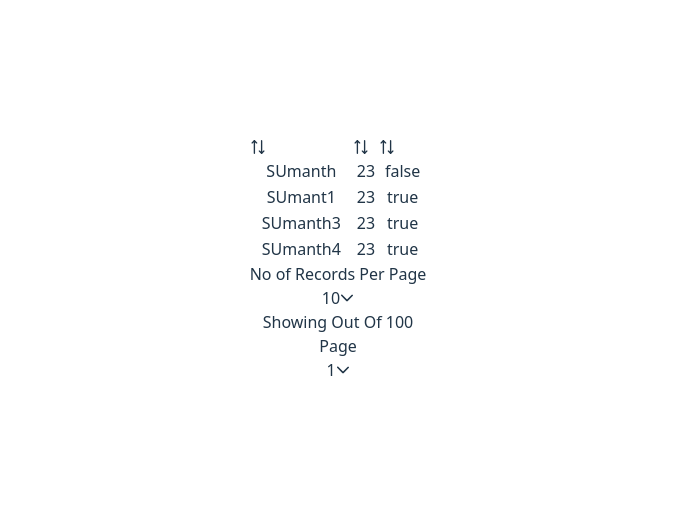
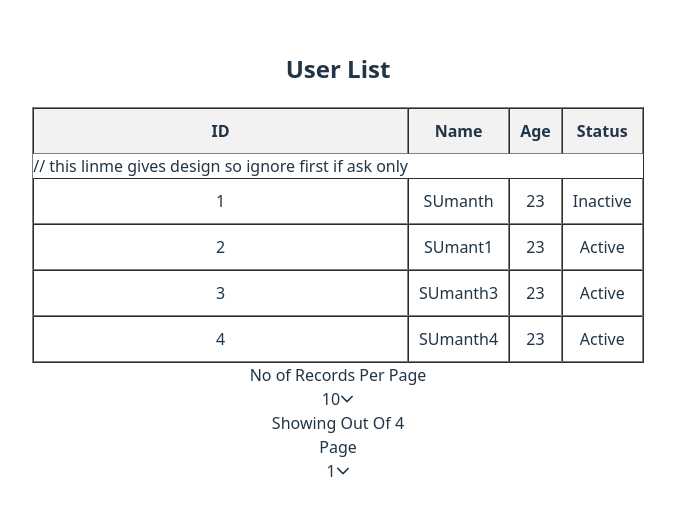
Before and after one commit to sumanthsarmagarlapati/react-template, a React (Vite) app: page /table in a window 1280 px wide. Shown: the part 143-658 px from the top of the page, without its empty margins (302-977 px from the left). Built offline with nearby package versions, Linux system fonts and the light colour scheme.

Commit message:
Add model component with modal functionality and update routing

```diff
--- a/src/main.tsx
+++ b/src/main.tsx
@@ -4,6 +4,10 @@ import { Provider } from 'react-redux'
 import App from './App.tsx'
 import './index.css'
 import { store } from './store/store.ts'
+
+// Dependecies
+// "react-dom": "^19.1.1", // main.tsx routerDom and env declarations
+// "react-redux": "^9.2.0", // redux initialization in main.tsx and further redux usages
 
 ReactDOM.createRoot(document.getElementById('root')!).render(
   <Suspense fallback={<div>FallBack</div>}>
--- /dev/null
+++ b/src/pages/Model/model.css
@@ -0,0 +1,19 @@
+.modal-overlay {
+  position: fixed;         /* Keeps overlay in place even if the user scrolls */
+  top: 0;
+  left: 0;
+  height: 100vh;           /* Viewport height: ensures full vertical coverage */
+  width: 100vw;            /* Viewport width: ensures full horizontal coverage */
+  background-color: rgba(0, 0, 0, 0.5); /* Semi-transparent black for the "dimmed" effect */
+  display: flex;           /* Flexbox: the modern standard for centering children */
+  justify-content: center; /* Centers modal-box horizontally */
+  align-items: center;     /* Centers modal-box vertically */
+}
+
+.modal-box {
+  background-color: white;
+  padding: 20px;
+  width: 320px;            /* Fixed width provides a consistent UI look */
+  border-radius: 8px;      /* Standard modern "soft" corner aesthetics */
+  text-align: center;
+}
--- /dev/null
+++ b/src/pages/Model/model.tsx
@@ -0,0 +1,38 @@
+import { useState } from "react";
+import "./model.css";
+
+interface ModalProps {
+  isOpen: boolean;
+  onClose: () => void;
+}
+
+const ModalUsage = ({ isOpen, onClose }: ModalProps) => {
+  if (!isOpen) return null;
+
+ return (
+    <div className="modal-overlay" onClick={onClose}>
+      <div className="modal-box" onClick={(e) => e.stopPropagation()}>
+        <h3>Model Head</h3>
+        <p>Pop Infomartion Body</p>
+
+        <button onClick={onClose}>Close</button>
+      </div>
+    </div>
+  );
+};
+
+const Model = () => {
+  const [isModalOpen, setIsModalOpen] = useState(false);
+
+  return (
+    <div>
+      <h2>Modal Example</h2>
+
+      <button onClick={() => setIsModalOpen(true)}>Open Modal</button>
+
+      <ModalUsage isOpen={isModalOpen} onClose={() => setIsModalOpen(false)} />
+    </div>
+  );
+};
+
+export default Model;
--- a/src/pages/Table/pagination.tsx
+++ b/src/pages/Table/pagination.tsx
@@ -1,71 +1,100 @@
 import { Dropdown } from "primereact/dropdown";
 import React, { useEffect, useState } from "react";
 
-type SortOrder = | "ASC" | "DESC"
+type SortOrder = "ASC" | "DESC";
 
 interface PaginationData {
-    limit: number,
-    page?: number,
-    search?: string,
-    sort?: string
-    order?: SortOrder,
-    totalRecords: number,
-    recordsPerPage?: number[]
-    active?: boolean,
-    onRowChange: Function,
-    onPageChange: Function
+  limit: number;
+  page?: number;
+  search?: string;
+  sort?: string;
+  order?: SortOrder;
+  totalRecords: number;
+  recordsPerPage?: number[];
+  active?: boolean;
+  onRowChange: Function;
+  onPageChange: Function;
 }
 
-const listValues = [{ name: 10, value: 10 }, { name: 20, value: 20 }, { name: 30, value: 30 }]
+const listValues = [
+  { name: 10, value: 10 },
+  { name: 20, value: 20 },
+  { name: 30, value: 30 },
+];
 
-const Pagination = React.memo(({ limit = 1, page = 1, totalRecords, search, sort, order, active, onPageChange = () => { }, onRowChange = () => { } }: PaginationData) => {
-    const [recordsRange, setRecordsRange] = useState<Record<string, any>>({ start: 0, end: 0 })
-    const [pagesList, setPagesList] = useState<Record<string, any>[]>([])
+const Pagination = React.memo(
+  ({
+    limit = 1,
+    page = 1,
+    totalRecords,
+    search,
+    sort,
+    order,
+    active,
+    onPageChange = () => {},
+    onRowChange = () => {},
+  }: PaginationData) => {
+    const [recordsRange, setRecordsRange] = useState<Record<string, any>>({
+      start: 0,
+      end: 0,
+    });
+    const [pagesList, setPagesList] = useState<Record<string, any>[]>([]);
 
     useEffect(() => {
-        calculateRangeOfNumbers()
-    }, [page])
+      calculateRangeOfNumbers();
+    }, [page]);
 
     useEffect(() => {
-        calculateLimitsList()
-        calculateRangeOfNumbers()
-    }, [totalRecords, limit])
+      calculateLimitsList();
+      calculateRangeOfNumbers();
+    }, [totalRecords, limit]);
 
     const calculateRangeOfNumbers = () => {
-        const startValue = (limit * (page - 1)) + 1
-        const endValue = (startValue + limit - 1)
-        setRecordsRange({ start: startValue, end: endValue })
-    }
-
+      const startValue = limit * (page - 1) + 1;
+      const endValue = startValue + limit - 1;
+      setRecordsRange({ start: startValue, end: endValue });
+    };
 
     const calculateLimitsList = () => {
-        let pages = []
-        const totalPages = totalRecords / limit
-        for (let i = 0; i <totalPages; i++) {
+      let pages = [];
+      const totalPages = totalRecords / limit;
+      for (let i = 0; i < totalPages; i++) {
         pages.push({
           name: i + 1,
-                value: i + 1
-            })
+          value: i + 1,
+        });
       }
-        setPagesList([...pages])
-    }
+      setPagesList([...pages]);
+    };
 
     return (
       <>
         <div>
           <div>No of Records Per Page</div>
-                <Dropdown options={listValues} value={limit} optionLabel="name" optionValue="value" />
-                <div> Showing { } Out Of {totalRecords}</div>
+          <Dropdown
+            options={listValues}
+            value={limit}
+            optionLabel="name"
+            optionValue="value"
+          />
+          <div>
+            {" "}
+            Showing {} Out Of {totalRecords}
+          </div>
         </div>
 
         <div>
           <div>Page</div>
-                <Dropdown options={pagesList} value={page}
-                    optionLabel="name" optionValue="value" />
-
+          <Dropdown
+            options={pagesList}
+            value={page}
+            optionLabel="name"
+            optionValue="value"
+          />
         </div>
       </>
-    )
-})
+    );
+  },
+);
 
 export default Pagination;
--- a/src/pages/Table/table.tsx
+++ b/src/pages/Table/table.tsx
@@ -1,61 +1,74 @@
-import { Column } from 'primereact/column'
-import { DataTable } from 'primereact/datatable'
-import { useState } from 'react'
-import Pagination from './pagination'
+// Table.tsx
+import { useState } from "react";
+import Pagination from "./pagination";
 
 export default function Table() {
-    const data = [
-        {
-            name: "SUmanth",
-            age: "23",
-            active: false,
-            "id": 1
-        },
-        {
-            name: "SUmant1",
-            age: "23",
-            active: true,
-            "id": 2
-        },
-        {
-            name: "SUmanth3",
-            age: "23",
-            active: true,
-            "id": 3
-        },
-        {
-            name: "SUmanth4",
-            age: "23",
-            active: true,
-            "id": 4
-        },
-    ]
+  const users = [
+    { name: "SUmanth", age: "23", active: false, id: 1 },
+    { name: "SUmant1", age: "23", active: true, id: 2 },
+    { name: "SUmanth3", age: "23", active: true, id: 3 },
+    { name: "SUmanth4", age: "23", active: true, id: 4 },
+  ];
 
-    const [totalRecords, setTotalRecords] = useState<number>(0)
+  const [page, setPage] = useState(1);
+  const [limit, setLimit] = useState(10);
 
-    const onPageDataChange = (data) => {
+  // Logic to get current page's data
+  const startIndex = (page - 1) * limit;
+  const currentData = users.slice(startIndex, startIndex + limit);
 
-    }
+  return (
+    <div style={{ padding: "20px" }}>
+      <h2>User List</h2>
+      <table border={1} cellPadding="10" cellSpacing="0" width="100%"> // this linme gives design so ignore first if ask only
+        <thead>
+          <tr style={{ backgroundColor: "#f2f2f2" }}>
+            <th>ID</th>
+            <th>Name</th>
+            <th>Age</th>
+            <th>Status</th>
+          </tr>
+        </thead>
+        <tbody>
+          {currentData.map((user) => (
+            <tr key={user.id}>
+              <td>{user.id}</td>
+              <td>{user.name}</td>
+              <td>{user.age}</td>
+              <td>{user.active ? "Active" : "Inactive"}</td>
+            </tr>
+          ))}
+        </tbody>
+      </table>
 
-    const onRowDataChange = (data) => {
+      <Pagination
+        limit={limit}
+        page={page}
+        totalRecords={users.length}
+        onPageChange={(newPage: number) => setPage(newPage)}
+        onRowChange={(newLimit: number) => {
+          setLimit(newLimit);
+          setPage(1); // Reset to first page when limit changes
+        }}
+      />
+    </div>
+  );
 
-    }
+    // return (
+  //     <div>
+  //         <DataTable value={data} >
+  //             <Column field='name' sortable />
+  //             <Column field='age' sortable />
+  //             <Column field='active' sortable />
 
-    return (
-        <div>
-            <DataTable value={data} >
-                <Column field='name' sortable />
-                <Column field='age' sortable />
-                <Column field='active' sortable />
-
-            </DataTable>
-            <Pagination
-                totalRecords={100}
-                limit={10}
-                recordsPerPage={[10, 20, 30]}
-                onPageChange={(data) => onPageDataChange(data)}
-                onRowChange={(data) => onRowDataChange(data)}
-            ></Pagination>
-        </div>
-    )
+  //         </DataTable>
+  //         <Pagination
+  //             totalRecords={100}
+  //             limit={10}
+  //             recordsPerPage={[10, 20, 30]}
+  //             onPageChange={(data) => onPageDataChange(data)}
+  //             onRowChange={(data) => onRowDataChange(data)}
+  //         ></Pagination>
+  //     </div>
+  // )
 }
--- a/src/pages/forms/zod-register-form.tsx
+++ b/src/pages/forms/zod-register-form.tsx
@@ -3,6 +3,10 @@ import { Button } from 'primereact/button';
 import { useFieldArray, useForm } from 'react-hook-form';
 import { getUserDetails, userForm, type userFormInterface } from './zod-form';
 
+// Dependecies
+//   "react-hook-form":"7.68.0"
+//   "@hookfrom/resolver":"5.2.2"
+//   "zod":"4.2.1"
 
 export default function ZodForm() {
     const {
--- a/src/routes/router.menus.ts
+++ b/src/routes/router.menus.ts
@@ -25,7 +25,9 @@ export const routerMenus={
         path:"/table",
         url:"/table"
     },
-    insert:{
+    model:{
+        path:"/model",
+        url:"/model"
     }
 
 }
--- a/src/store/store.ts
+++ b/src/store/store.ts
@@ -2,6 +2,8 @@ import { configureStore } from "@reduxjs/toolkit";
 import UserAsyncSlice, { AsyncThunkRedux } from "../pages/AsyncThunkRedux/async-thunk-redux";
 import UserSlice from '../pages/redux/redux';
 
+// Dependecies
+// "@reduxjs/toolkit": "^2.9.0",  // further redux usage
 
 export const store = configureStore({
   reducer: {
```
Also changed, not shown: src/App.tsx (+21 -10 lines). Lines whose indentation alone changed are shown as unchanged.
